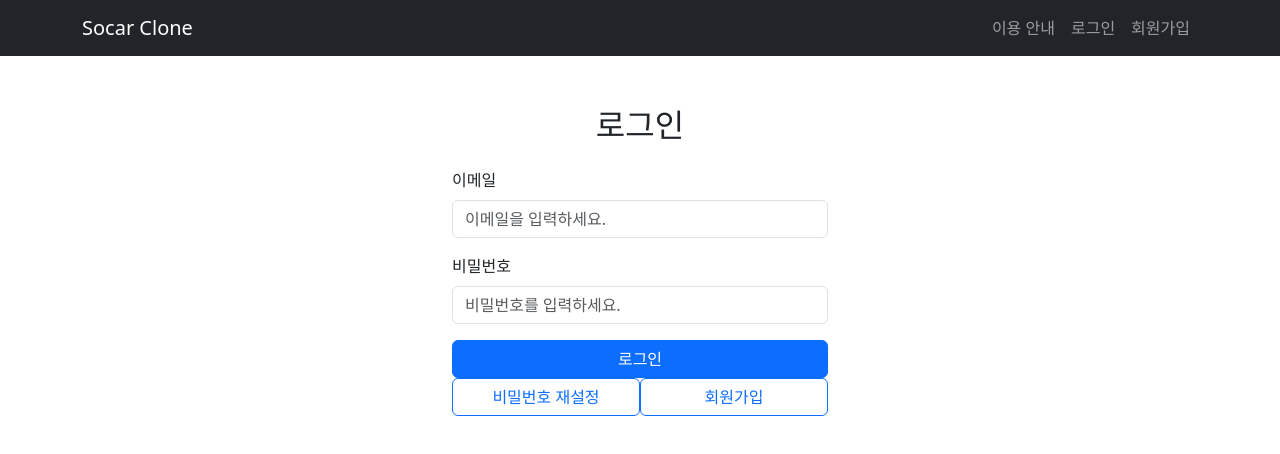
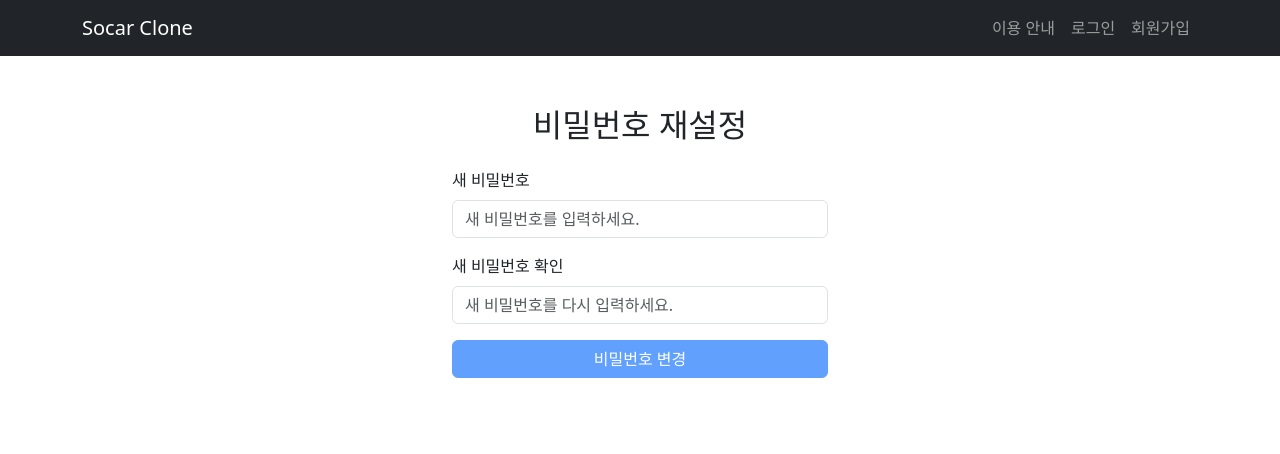
Before and after one commit to Jang-Sen/socar_frontend, a React (Create React App) app: page /update/password in a window 1280 px wide. Before the commit this address led to /login. Shown: the top 454 px of the page. Built offline with nearby package versions, Linux system fonts and the light colour scheme.

Commit message:
Update password page

```diff
--- a/src/page/Auth/UpdatePassword.js
+++ b/src/page/Auth/UpdatePassword.js
@@ -1,23 +1,18 @@
-import React, { useEffect, useState } from "react";
+import React, { useState } from "react";
 import { Alert, Button, Container, Form } from "react-bootstrap";
-import { useNavigate, useSearchParams } from "react-router-dom";
-import axios from "axios";
+import { useSearchParams } from "react-router-dom";
+import { useUpdatePassword } from "../../hook/useResetPassword";
 
 const UpdatePassword = () => {
   const [searchParam] = useSearchParams();
   const token = searchParam.get("token");
   const [newPassword, setNewPassword] = useState("");
   const [confirmPassword, setConfirmPassword] = useState("");
-  const navigate = useNavigate();
 
   const [error, setError] = useState("");
   const [success, setSuccess] = useState("");
 
-  useEffect(() => {
-    if (!token) {
-      navigate("/login");
-    }
-  }, []);
+  const updatePasswordMutation = useUpdatePassword();
 
   const passwordValidate = (password) => {
     const regex =
@@ -43,16 +38,20 @@ const UpdatePassword = () => {
       return;
     }
 
-    try {
-      await axios.post("http://localhost/api/v1/auth/update/password", {
+    updatePasswordMutation.mutate(
+      {
         token,
         password: newPassword,
-      });
-      setSuccess("비밀번호가 성공적으로 변경되었습니다.");
-    } catch (err) {
-      setError("비밀번호 변경 토큰이 일치하지 않습니다.");
-      console.log(err.message);
-    }
+      },
+      {
+        onSuccess: () => {
+          setSuccess("비밀번호가 성공적으로 변경되었습니다.");
+        },
+        onError: () => {
+          setError("비밀번호 변경 토큰이 일치하지 않습니다.");
+        },
+      },
+    );
   };
 
   return (
@@ -85,7 +84,12 @@ const UpdatePassword = () => {
           />
         </Form.Group>
 
-        <Button variant="primary" type="submit" className="w-100">
+        <Button
+          variant="primary"
+          type="submit"
+          className="w-100"
+          disabled={!newPassword || !confirmPassword}
+        >
           비밀번호 변경
         </Button>
       </Form>
```
